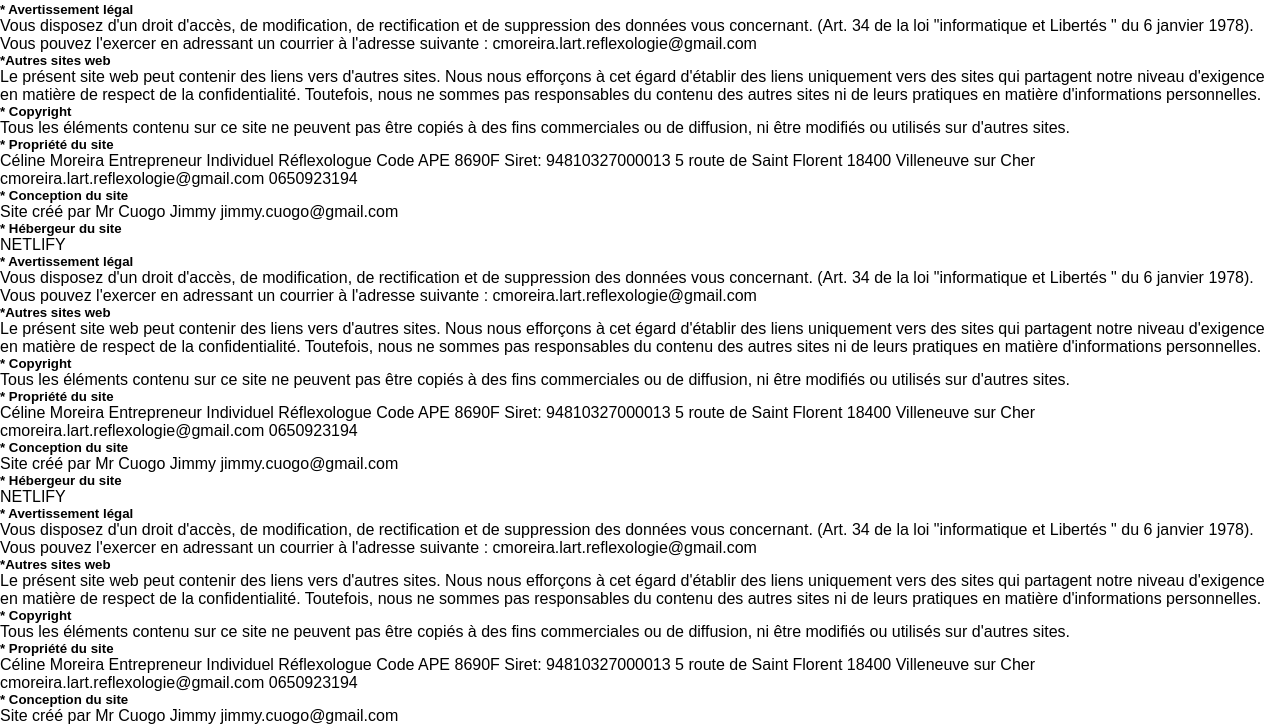
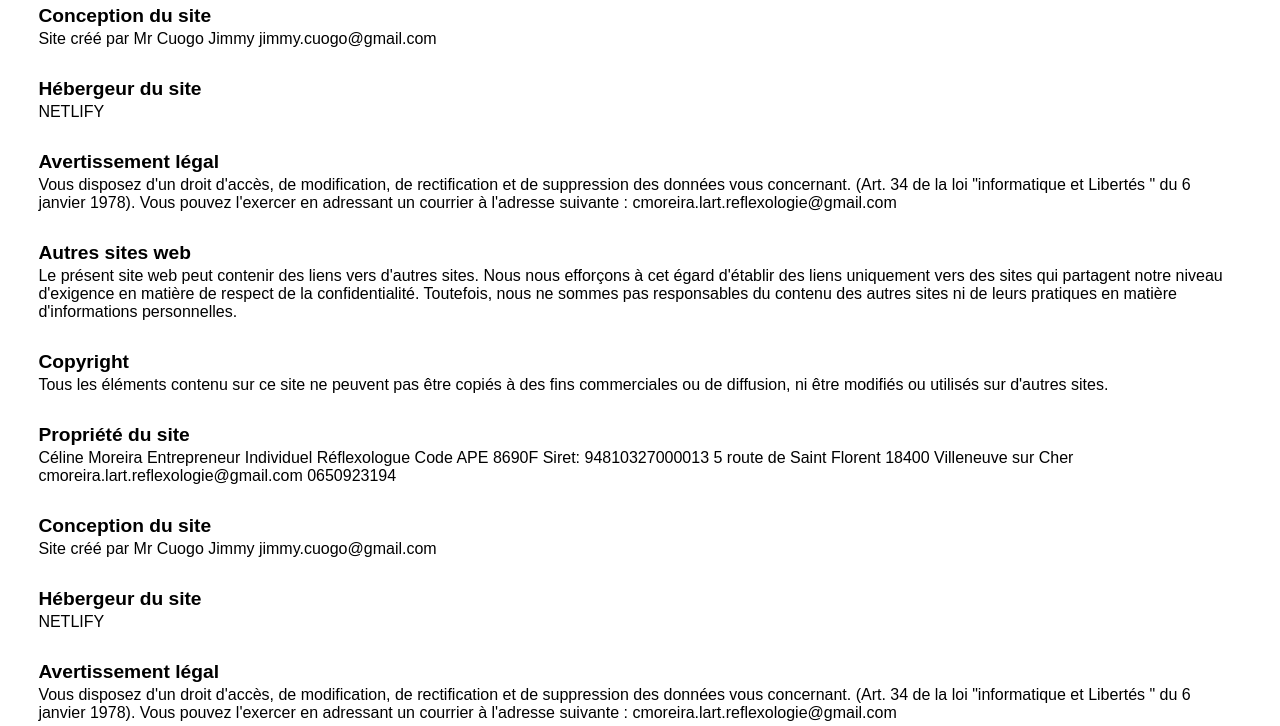
Before and after one commit to jimboux/reflexologie, an Angular app: page /mentions-legales in a window 1280 px wide. Shown: the part 303-1029 px from the top of the page. Built offline with nearby package versions, Linux system fonts and the light colour scheme.

Commit message:
legalmention page is finish

```diff
--- a/src/app/app.component.html
+++ b/src/app/app.component.html
@@ -1,5 +1,5 @@
 <div class="app-container">
   <app-header></app-header>
-  <router-outlet></router-outlet>
+  <router-outlet class="test"></router-outlet>
   <app-footer></app-footer>
 </div>
--- a/src/app/pages/legalmentions/legalmentions.component.html
+++ b/src/app/pages/legalmentions/legalmentions.component.html
@@ -1,25 +1,25 @@
 <div class="mentions-legales-container"><h2>Mentions légales</h2>
-  <h5>* Propriété du site</h5>
+  <h5>Propriété du site</h5>
   <p>
     Céline Moreira Entrepreneur Individuel Réflexologue Code APE 8690F Siret:
     94810327000013 5 route de Saint Florent 18400 Villeneuve sur Cher
     cmoreira.lart.reflexologie@gmail.com 0650923194
   </p>
 
-  <h5>* Conception du site</h5>
+  <h5>Conception du site</h5>
   <p>Site créé par Mr Cuogo Jimmy jimmy.cuogo@gmail.com</p>
 
-  <h5>* Hébergeur du site</h5>
+  <h5>Hébergeur du site</h5>
   NETLIFY
 
-  <h5>* Avertissement légal</h5>
+  <h5>Avertissement légal</h5>
   <p>
     Vous disposez d'un droit d'accès, de modification, de rectification et de
     suppression des données vous concernant. (Art. 34 de la loi "informatique et
     Libertés " du 6 janvier 1978). Vous pouvez l'exercer en adressant un courrier
     à l'adresse suivante : cmoreira.lart.reflexologie@gmail.com
   </p>
-  <h5>*Autres sites web</h5>
+  <h5>Autres sites web</h5>
   <p>
     Le présent site web peut contenir des liens vers d'autres sites. Nous nous
     efforçons à cet égard d'établir des liens uniquement vers des sites qui
@@ -27,32 +27,32 @@
     Toutefois, nous ne sommes pas responsables du contenu des autres sites ni de
     leurs pratiques en matière d'informations personnelles.
   </p>
-  <h5>* Copyright</h5>
+  <h5>Copyright</h5>
   <p>
     Tous les éléments contenu sur ce site ne peuvent pas être copiés à des fins
     commerciales ou de diffusion, ni être modifiés ou utilisés sur d'autres sites.
   </p>
-  <h5>* Propriété du site</h5>
+  <h5>Propriété du site</h5>
   <p>
     Céline Moreira Entrepreneur Individuel Réflexologue Code APE 8690F Siret:
     94810327000013 5 route de Saint Florent 18400 Villeneuve sur Cher
     cmoreira.lart.reflexologie@gmail.com 0650923194
   </p>
 
-  <h5>* Conception du site</h5>
+  <h5>Conception du site</h5>
   <p>Site créé par Mr Cuogo Jimmy jimmy.cuogo@gmail.com</p>
 
-  <h5>* Hébergeur du site</h5>
+  <h5>Hébergeur du site</h5>
   NETLIFY
 
-  <h5>* Avertissement légal</h5>
+  <h5>Avertissement légal</h5>
   <p>
     Vous disposez d'un droit d'accès, de modification, de rectification et de
     suppression des données vous concernant. (Art. 34 de la loi "informatique et
     Libertés " du 6 janvier 1978). Vous pouvez l'exercer en adressant un courrier
     à l'adresse suivante : cmoreira.lart.reflexologie@gmail.com
   </p>
-  <h5>*Autres sites web</h5>
+  <h5>Autres sites web</h5>
   <p>
     Le présent site web peut contenir des liens vers d'autres sites. Nous nous
     efforçons à cet égard d'établir des liens uniquement vers des sites qui
@@ -60,32 +60,32 @@
     Toutefois, nous ne sommes pas responsables du contenu des autres sites ni de
     leurs pratiques en matière d'informations personnelles.
   </p>
-  <h5>* Copyright</h5>
+  <h5>Copyright</h5>
   <p>
     Tous les éléments contenu sur ce site ne peuvent pas être copiés à des fins
     commerciales ou de diffusion, ni être modifiés ou utilisés sur d'autres sites.
   </p>
-  <h5>* Propriété du site</h5>
+  <h5>Propriété du site</h5>
   <p>
     Céline Moreira Entrepreneur Individuel Réflexologue Code APE 8690F Siret:
     94810327000013 5 route de Saint Florent 18400 Villeneuve sur Cher
     cmoreira.lart.reflexologie@gmail.com 0650923194
   </p>
 
-  <h5>* Conception du site</h5>
+  <h5>Conception du site</h5>
   <p>Site créé par Mr Cuogo Jimmy jimmy.cuogo@gmail.com</p>
 
-  <h5>* Hébergeur du site</h5>
+  <h5>Hébergeur du site</h5>
   NETLIFY
 
-  <h5>* Avertissement légal</h5>
+  <h5>Avertissement légal</h5>
   <p>
     Vous disposez d'un droit d'accès, de modification, de rectification et de
     suppression des données vous concernant. (Art. 34 de la loi "informatique et
     Libertés " du 6 janvier 1978). Vous pouvez l'exercer en adressant un courrier
     à l'adresse suivante : cmoreira.lart.reflexologie@gmail.com
   </p>
-  <h5>*Autres sites web</h5>
+  <h5>Autres sites web</h5>
   <p>
     Le présent site web peut contenir des liens vers d'autres sites. Nous nous
     efforçons à cet égard d'établir des liens uniquement vers des sites qui
@@ -93,32 +93,32 @@
     Toutefois, nous ne sommes pas responsables du contenu des autres sites ni de
     leurs pratiques en matière d'informations personnelles.
   </p>
-  <h5>* Copyright</h5>
+  <h5>Copyright</h5>
   <p>
     Tous les éléments contenu sur ce site ne peuvent pas être copiés à des fins
     commerciales ou de diffusion, ni être modifiés ou utilisés sur d'autres sites.
   </p>
-  <h5>* Propriété du site</h5>
+  <h5>Propriété du site</h5>
   <p>
     Céline Moreira Entrepreneur Individuel Réflexologue Code APE 8690F Siret:
     94810327000013 5 route de Saint Florent 18400 Villeneuve sur Cher
     cmoreira.lart.reflexologie@gmail.com 0650923194
   </p>
 
-  <h5>* Conception du site</h5>
+  <h5>Conception du site</h5>
   <p>Site créé par Mr Cuogo Jimmy jimmy.cuogo@gmail.com</p>
 
-  <h5>* Hébergeur du site</h5>
+  <h5>Hébergeur du site</h5>
   NETLIFY
 
-  <h5>* Avertissement légal</h5>
+  <h5>Avertissement légal</h5>
   <p>
     Vous disposez d'un droit d'accès, de modification, de rectification et de
     suppression des données vous concernant. (Art. 34 de la loi "informatique et
     Libertés " du 6 janvier 1978). Vous pouvez l'exercer en adressant un courrier
     à l'adresse suivante : cmoreira.lart.reflexologie@gmail.com
   </p>
-  <h5>*Autres sites web</h5>
+  <h5>Autres sites web</h5>
   <p>
     Le présent site web peut contenir des liens vers d'autres sites. Nous nous
     efforçons à cet égard d'établir des liens uniquement vers des sites qui
@@ -126,7 +126,7 @@
     Toutefois, nous ne sommes pas responsables du contenu des autres sites ni de
     leurs pratiques en matière d'informations personnelles.
   </p>
-  <h5>* Copyright</h5>
+  <h5>Copyright</h5>
   <p>
     Tous les éléments contenu sur ce site ne peuvent pas être copiés à des fins
     commerciales ou de diffusion, ni être modifiés ou utilisés sur d'autres sites.
--- a/src/app/pages/legalmentions/legalmentions.component.scss
+++ b/src/app/pages/legalmentions/legalmentions.component.scss
@@ -1,11 +1,17 @@
 .mentions-legales-container{
-  padding-bottom: var(--padding-mobile);
+  padding: var(--padding-mobile);
 }
 h2{
  display: flex;
  text-align: center;
  justify-content: center;
- margin: 20px;
+ margin: 30px;
+ font-size: 2rem;
+
+}
+h5{
+  font-size: 1.2rem;
+  margin: 30px 0 3px 0;
 }
 
 
@@ -14,11 +20,11 @@ h2{
 
 @media screen and (min-width: 600px) {
   .mentions-legales-container{
-    padding-bottom: var(--padding-tablet);
+    padding: var(--padding-tablet);
   }
 }
 @media screen and (min-width: 1200px) {
   .mentions-legales-container{
-    padding-bottom: var(--padding-pc);
+    padding: var(--padding-pc);
   }
 }
--- a/src/styles.scss
+++ b/src/styles.scss
@@ -1,9 +1,9 @@
 /* You can add global styles to this file, and also import other style files */
 $main-color: #2DA080;
 :root{
-  --padding-mobile: 20vh;
-  --padding-tablet: 25vh;
-  --padding-pc: 30vh;
+  --padding-mobile: 0 5vw 20vh 5vw;
+  --padding-tablet: 0 5vw 25vh 5vw;
+  --padding-pc: 0 3vw 30vh 3vw;
 }
 img {
   object-fit: contain;
```
Also changed, not shown: src/app/app.component.scss (line endings or trailing spaces).
